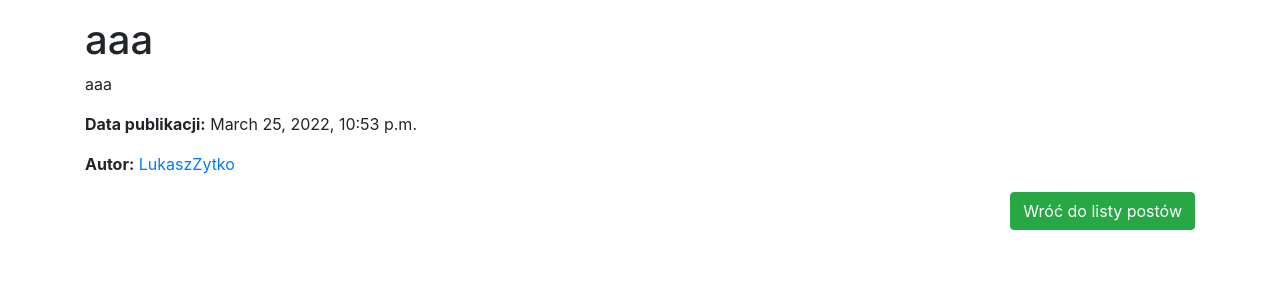
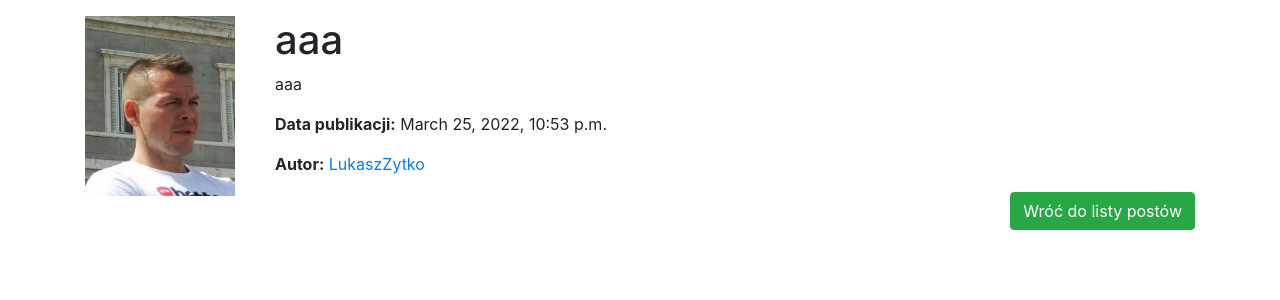
Before and after one commit to lukasz-zytko/dingo, a Django app: page /blog/post-details/14 in a window 1280 px wide. Shown: the part 118-418 px from the top of the page. Run offline with Django 4.2, Linux system fonts and the light colour scheme; data comes from the database, SQL or seed files in the repository; both versions use the stored data as it was after the commit; some libraries are stand-ins or nearby versions.

Commit message:
Add images upload

```diff
--- a/dingo/urls.py
+++ b/dingo/urls.py
@@ -15,6 +15,8 @@ Including another URLconf
 """
 from django.contrib import admin
 from django.urls import path, include
+from django.conf import settings
+from django.conf.urls.static import static
 
 urlpatterns = [
     path("admin/", admin.site.urls),
@@ -24,3 +26,5 @@ urlpatterns = [
     path("blog/", include("posts.urls")),
     path("accounts/", include("django.contrib.auth.urls"))
 ]
+
+urlpatterns += static(settings.MEDIA_URL, document_root=settings.MEDIA_ROOT)
--- a/posts/forms.py
+++ b/posts/forms.py
@@ -5,6 +5,8 @@ class PostForm(forms.ModelForm):
     class Meta:
         model = Post
         fields = "__all__"
+        fields = ["title", "content", "author", "image"]
+
 
 class AuthorForm(forms.ModelForm):
     class Meta:
--- a/posts/models.py
+++ b/posts/models.py
@@ -18,6 +18,13 @@ class Post(models.Model):
         blank=True,
         null=True
     )
+    image = models.ImageField(
+        upload_to="photos/%Y/%m/%d",
+        blank=True,
+        null=True,
+        default=None
+    )
+
     def __str__(self):
         return f"Title: {self.title} | Content: {self.content} | Author-id: {self.author_id}"
     class Meta:
--- a/posts/templates/posts/post_details.html
+++ b/posts/templates/posts/post_details.html
@@ -3,10 +3,18 @@
 {% block title %}Szczegóły wpisu{% endblock %}
 
 {% block content %}
-<h1>{{ post.title }}</h1>
-<p>{{ post.content }}</p>
-<p><strong>Data publikacji:</strong> {{ post.create }}</p>
-<p><strong>Autor:</strong> <a href="{% url 'blog:author_details' post.author_id %}">{{ post.author }}</a></p>
-<p class="float-right"><a class="btn btn-success" href="{% url 'blog:posts_list' %}">Wróć do listy postów</a></p>
-
+<div class="row">
+    <div class="col-2">
+        {% if post.image %}
+        <img src="{{ post.image.url }}" width="150px">
+        {% endif %}
+    </div>
+    <div class="col">
+        <h1>{{ post.title }}</h1>
+        <p>{{ post.content }}</p>
+        <p><strong>Data publikacji:</strong> {{ post.create }}</p>
+        <p><strong>Autor:</strong> <a href="{% url 'blog:author_details' post.author_id %}">{{ post.author }}</a></p>
+        <p class="float-right"><a class="btn btn-success" href="{% url 'blog:posts_list' %}">Wróć do listy postów</a></p>
+    </div>
+</div>
 {% endblock %}
--- a/posts/views.py
+++ b/posts/views.py
@@ -19,7 +19,7 @@ def posts_list(request):
     posts = paginator.get_page(page_number)
     post_form = PostForm()
     if request.method == "POST":
-        post_form = PostForm(data=request.POST)
+        post_form = PostForm(data=request.POST, files=request.FILES)
         if post_form.is_valid():
             post_form.save()
             messages.add_message(
```
Also changed, not shown: db.sqlite3, media/photos/2022/03/25/lukasz-zytko.JPG (added), media/photos/2022/03/25/lukasz-zytko_nlPQXNd.JPG (added), posts/migrations/0006_post_image.py (added).
